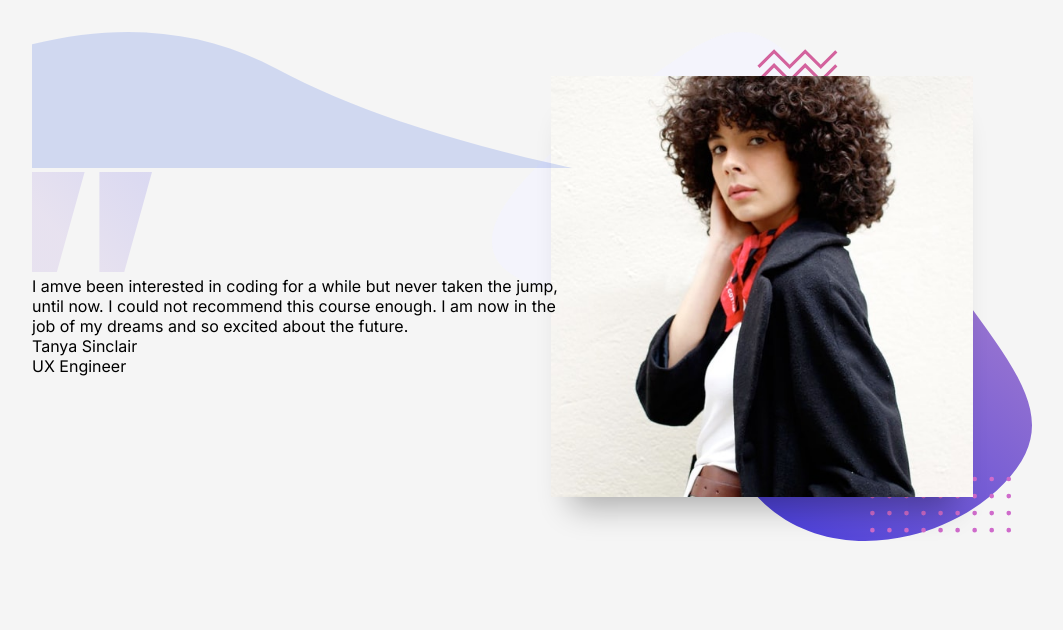
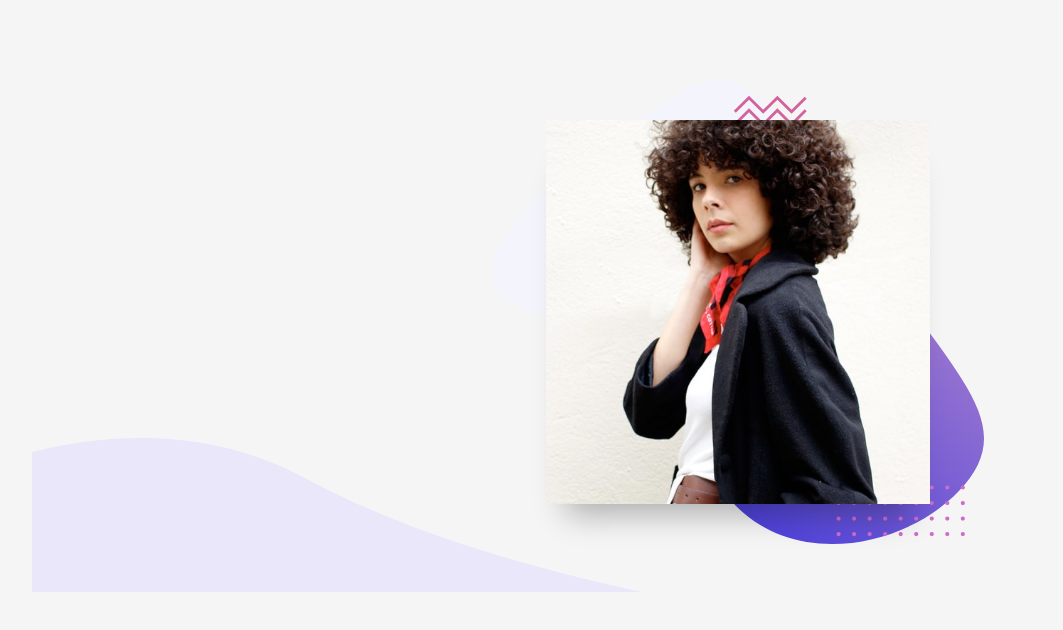
Before and after one commit to catharygr/app-varias-next, a Next.js app: page /carrusel-testominios in a window 1280 px wide. Shown: the top 630 px of the page, without its empty margins (108-1171 px from the left). Built offline with nearby package versions, Linux system fonts and the light colour scheme.

Commit message:
Trabajando con la página carrusel y CSS

```diff
--- a/src/app/carrusel-testominios/carrusel.module.css
+++ b/src/app/carrusel-testominios/carrusel.module.css
@@ -5,6 +5,7 @@
   width: 90vw;
   max-width: 1000px;
   margin: 2rem auto;
+  padding: 3rem;
 }
 
 @media (min-width: 40rem) {
@@ -19,8 +20,17 @@
   grid-row: 2 / 3;
 }
 
+.carruselIzq p {
+  font-size: 1.5rem;
+  font-weight: 300;
+  line-height: 1.5;
+
+  margin: 0;
+  padding: 0 1rem;
+}
+
 .curve {
-  opacity: 0.2;
+  color: #ffc0cb;
 }
 
 .carruselDer {
--- a/src/app/carrusel-testominios/page.js
+++ b/src/app/carrusel-testominios/page.js
@@ -6,15 +6,21 @@ import quotes from "@/app/carrusel-testominios/images/pattern-quotes.svg";
 import curve from "@/app/carrusel-testominios/images/pattern-curve.svg";
 
 export default function Carrusel() {
+  const miestilo = {
+    backgroundImage: `url(${curve.src})`,
+    backgroundRepeat: "no-repeat",
+    backgroundPosition: "bottom left",
+  };
+  console.log(curve);
   return (
-    <div className={styles.container}>
+    <div style={miestilo} className={styles.container}>
       <div className={styles.carruselDer}>
         <Image className={styles.bg} src={bg} alt="bg" />
         <Image className={styles.persona} src={tanya} alt="tanya" />
       </div>
       <div className={styles.carruselIzq}>
+        {/* <Image className={styles.quotes} src={quotes} alt="quotes" />
         <Image className={styles.curve} src={curve} alt="curve" />
-        <Image className={styles.quotes} src={quotes} alt="quotes" />
         <p>
           I amve been interested in coding for a while but never taken the jump,
           until now. I could not recommend this course enough. I am now in the
@@ -23,7 +29,7 @@ export default function Carrusel() {
         <div>
           <p> Tanya Sinclair </p>
           <p> UX Engineer </p>
-        </div>
+        </div> */}
       </div>
     </div>
   );
```
Also changed, not shown: src/app/carrusel-testominios/images/pattern-curve.svg.
